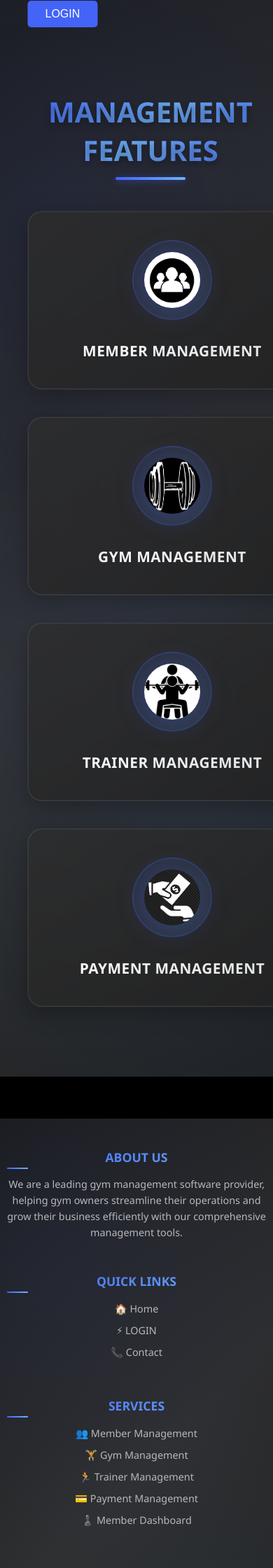
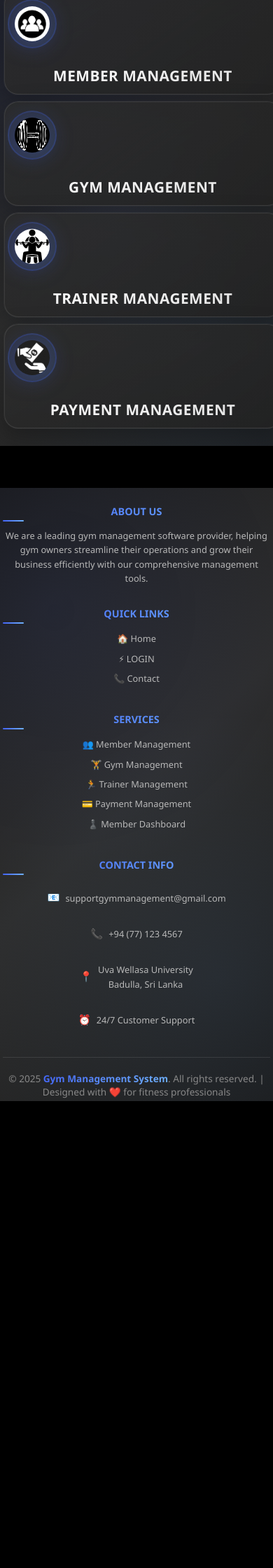
Before and after one commit to Sivatheevan1224/Gym_Management_System, a PHP site: page / in a window 390 px wide. Shown: the part 321-2561 px from the top of the page at 70% size. Run offline with PHP 8.4, Linux system fonts and the light colour scheme.

Commit message:
create responsive pages

```diff
--- a/index.html
+++ b/index.html
@@ -751,85 +751,197 @@
       transform: translateY(-1px);
     }
 
+    /* Responsive Styles */
+    @media (max-width: 1024px) {
+      .navbar-container,
+      .footer-content {
+        max-width: 100%;
+        padding: 0 10px;
+      }
+      .feature-grid {
+        grid-template-columns: 1fr 1fr;
+        gap: 25px;
+      }
+      .feature-card {
+        padding: 30px 15px;
+      }
+    }
+
     @media (max-width: 768px) {
+      .navbar {
+        padding: 10px 8px;
+      }
+      .navbar-container {
+        flex-direction: column;
+        align-items: flex-start;
+        padding: 0 8px;
+      }
+      .logo {
+        font-size: 1.1rem;
+      }
+      .nav-menu {
+        gap: 12px;
+        font-size: 0.95rem;
+      }
+      .btn-login {
+        padding: 6px 12px;
+        font-size: 0.9rem;
+      }
       .hero-slider {
-        height: 350px;
+        height: 320px;
+        margin-top: 60px;
       }
-
       .slides img {
-        height: 350px;
+        height: 320px;
       }
-
+      .hero-text-box {
+        top: 22%;
+        padding: 0 8px;
+      }
       .hero-text-box h2 {
-        font-size: 1.8rem;
+        font-size: 1.5rem;
       }
-
       .hero-text-box p {
         font-size: 1rem;
       }
-
+      .features {
+        padding: 50px 8px;
+      }
+      .features h2 {
+        font-size: 1.5rem;
+        margin-bottom: 30px;
+      }
+      .feature-grid {
+        grid-template-columns: 1fr;
+        gap: 18px;
+        padding: 0 5px;
+      }
       .feature-card {
-        width: 45%;
+        width: 100%;
+        padding: 20px 8px;
       }
-
-      .nav-menu {
-        gap: 15px;
+      .footer-content {
+        padding: 18px 8px 8px;
       }
-
-      .btn-login {
-        padding: 6px 14px;
-        font-size: 0.9rem;
-      }
-
-      .footer-content {
-        padding: 30px 15px 15px;
-      }
-
       .footer-grid {
         grid-template-columns: 1fr;
-        gap: 20px;
+        gap: 12px;
         text-align: center;
       }
-
+      .footer-section h3 {
+        font-size: 1rem;
+      }
+      .footer-section p,
+      .footer-section li,
+      .footer-section a {
+        font-size: 0.85rem;
+      }
       .social-links {
         justify-content: center;
       }
-
       .contact-item {
         justify-content: center;
+      }
+      .modal-dialog {
+        max-width: 98vw;
+        padding: 0 2vw;
       }
     }
 
     @media (max-width: 480px) {
-      .hero-slider {
-        height: 250px;
+      .navbar {
+        padding: 7px 4px;
       }
-
-      .slides img {
-        height: 250px;
+      .navbar-container {
+        flex-direction: column;
+        align-items: flex-start;
+        padding: 0 4px;
       }
-
-      .hero-text-box h2 {
-        font-size: 1.4rem;
-      }
-
-      .hero-text-box p {
+      .logo {
         font-size: 0.9rem;
       }
-
-      .feature-card {
-        width: 100%;
-      }
-
       .nav-menu {
         flex-direction: column;
         align-items: flex-end;
+        gap: 8px;
+        font-size: 0.9rem;
+      }
+      .btn-login {
+        padding: 5px 8px;
+        font-size: 0.85rem;
+      }
+      .hero-slider {
+        height: 180px;
+        margin-top: 45px;
+      }
+      .slides img {
+        height: 180px;
+      }
+      .hero-text-box {
+        top: 18%;
+        padding: 0 4px;
+      }
+      .hero-text-box h2 {
+        font-size: 1.1rem;
+      }
+      .hero-text-box p {
+        font-size: 0.85rem;
+      }
+      .features {
+        padding: 25px 4px;
+      }
+      .features h2 {
+        font-size: 1.1rem;
+        margin-bottom: 18px;
+      }
+      .feature-grid {
+        grid-template-columns: 1fr;
         gap: 10px;
+        padding: 0 2px;
       }
+      .feature-card {
+        width: 100%;
+        padding: 12px 4px;
+      }
+      .feature-card img {
+        width: 50px;
+        height: 50px;
+        padding: 8px;
+      }
+      .footer-content {
+        padding: 10px 4px 4px;
+      }
+      .footer-grid {
+        grid-template-columns: 1fr;
+        gap: 8px;
+        text-align: center;
+      }
+      .footer-section h3 {
+        font-size: 0.9rem;
+      }
+      .footer-section p,
+      .footer-section li,
+      .footer-section a {
+        font-size: 0.8rem;
+      }
+      .modal-dialog {
+        max-width: 100vw;
+        padding: 0 1vw;
+      }
+      .modal-header h5 {
+        font-size: 1rem;
+      }
+      .modal-body,
+      .modal-footer {
+        padding: 1rem;
+      }
+    }
 
-      .footer-content {
-        padding: 25px 10px 10px;
-      }
+    /* Make images responsive */
+    img {
+      max-width: 100%;
+      height: auto;
+      display: block;
     }
   </style>
 </head>
```
Also changed, not shown: gym/manage_gym.php (+43 -7 lines), member/manage_member.php (+58 -15 lines), member/member_dashboard.php (+38 -41 lines), payment/manage_payment.php (+58 -15 lines), responsive.css (added, +51 -0 lines), trainer/manage_trainer.php (+73 -123 lines).
